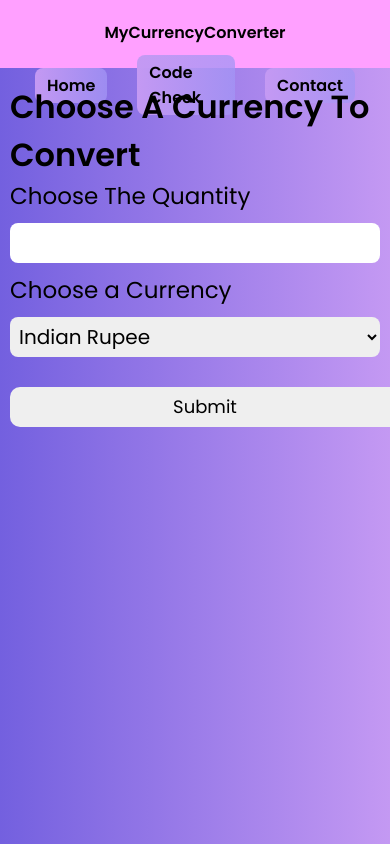
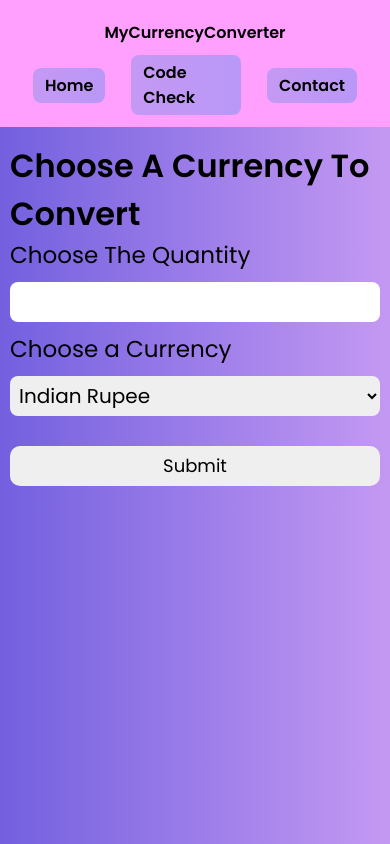
Before and after one commit to abdurrabkhan3263/Currency-Converter, a plain HTML site: page index.html in a window 390 px wide. Shown: the top 844 px of the page. Drawn offline with Linux system fonts and the light colour scheme; a web font is replaced by a local one.

Commit message:
Add Some Responsiveness

```diff
--- a/style.css
+++ b/style.css
@@ -8,6 +8,7 @@ font-family: 'poppins' , sans-serif;
 }
 
 body{
+    overflow: hidden;
     background: linear-gradient(to left , rgb(196, 153, 243) , rgb(115, 96, 223));
 
 }
@@ -163,7 +164,7 @@ tbody tr td{
     }
 
     nav{
-        height: 8vh;
+        height: 15vh;
         flex-direction: column;
     }
 
@@ -177,10 +178,10 @@ tbody tr td{
     }
 
     nav ul li {
-        margin: 10px 15px;
+        margin: 10px 13px;
     }
     input[type='submit']{
         max-width: none;
-        width: 100vw;
+        width: 100%;
     }
 }
```
